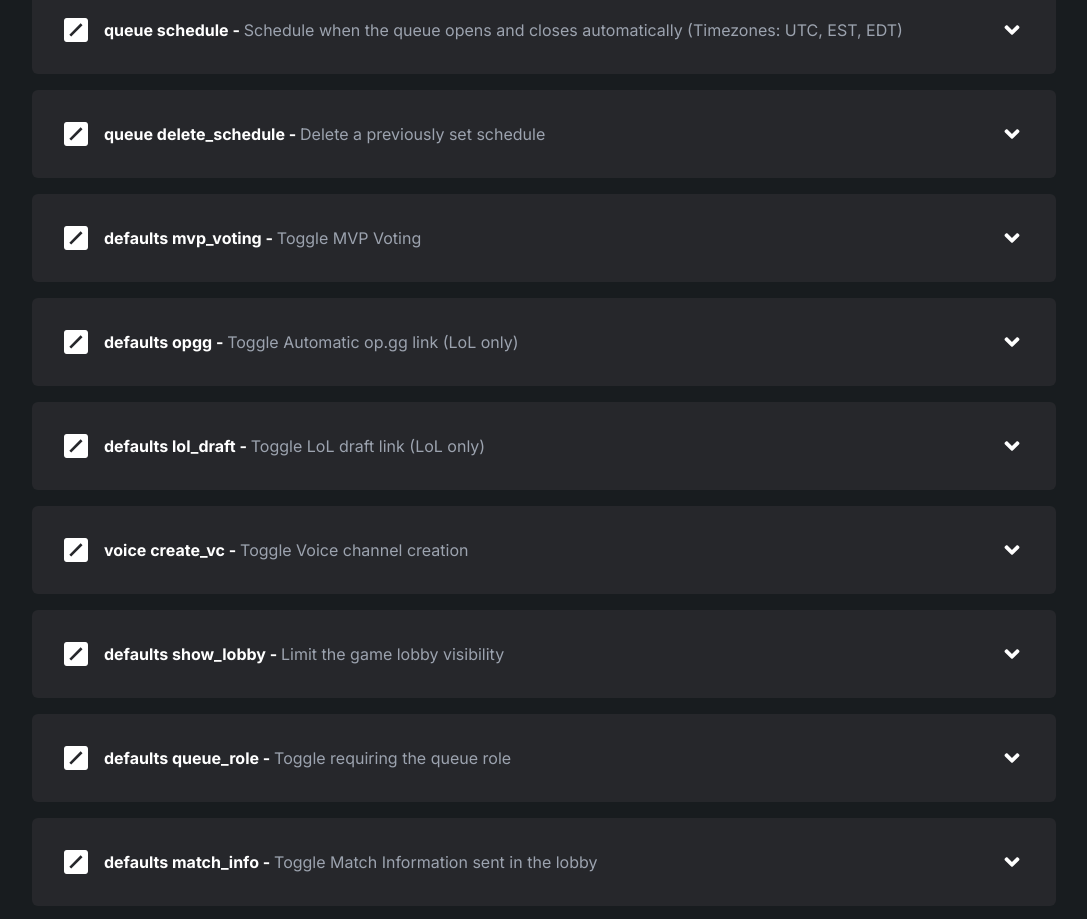
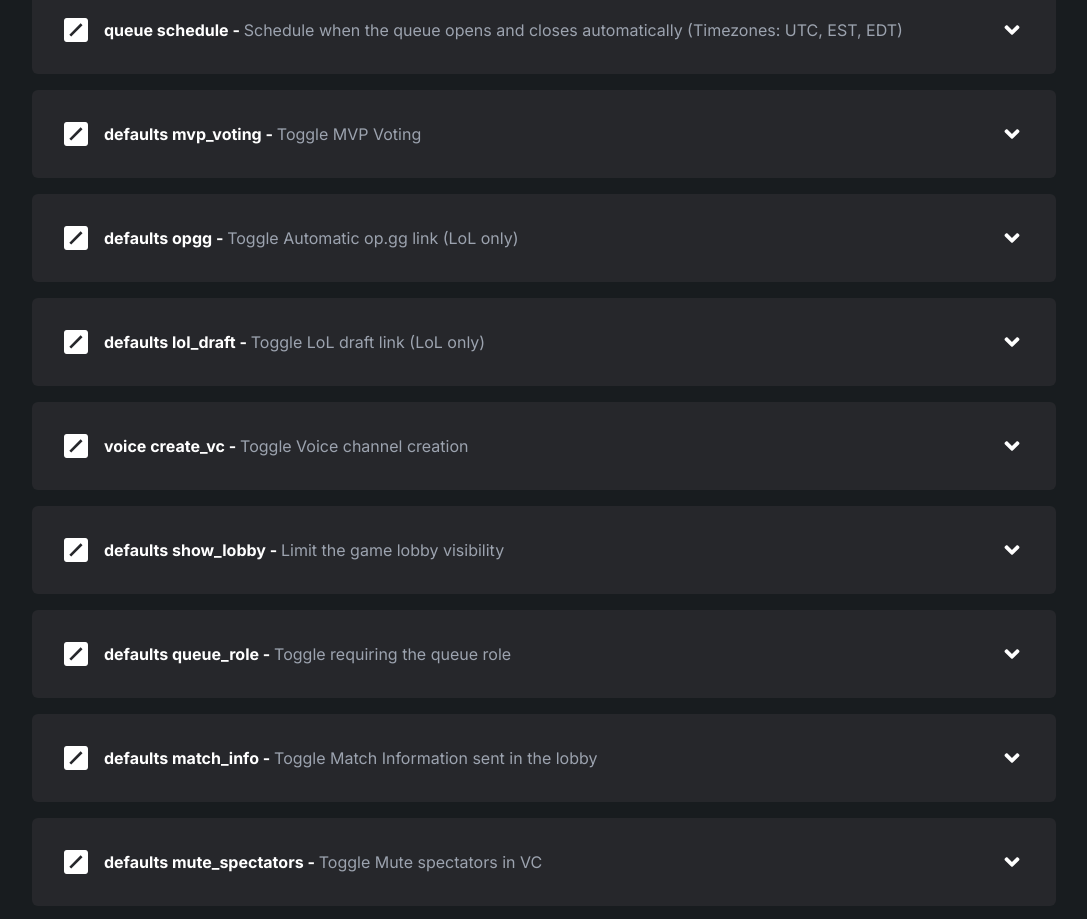
Before and after one commit to ItzDerock/InHouseQueue-site, a Next.js app: page /commands in a window 1280 px wide. Shown: the part 2460-3379 px from the top of the page, without its empty margins (96-1183 px from the left). Built offline with nearby package versions, Linux system fonts and the light colour scheme.

Commit message:
feat: remove remove schedule command (#136)

```diff
--- a/src/data/commands.ts
+++ b/src/data/commands.ts
@@ -237,17 +237,6 @@ const commands = [
     ],
     "examples": [
       "/queue schedule",
-    ]
-  },
-  {
-    "name": "queue delete_schedule",
-    "type": "Admin",
-    "description": "Delete a previously set schedule",
-    "usage": [
-      "/queue delete_schedule",
-    ],
-    "examples": [
-      "/queue delete_schedule",
     ]
   },
   {
```
